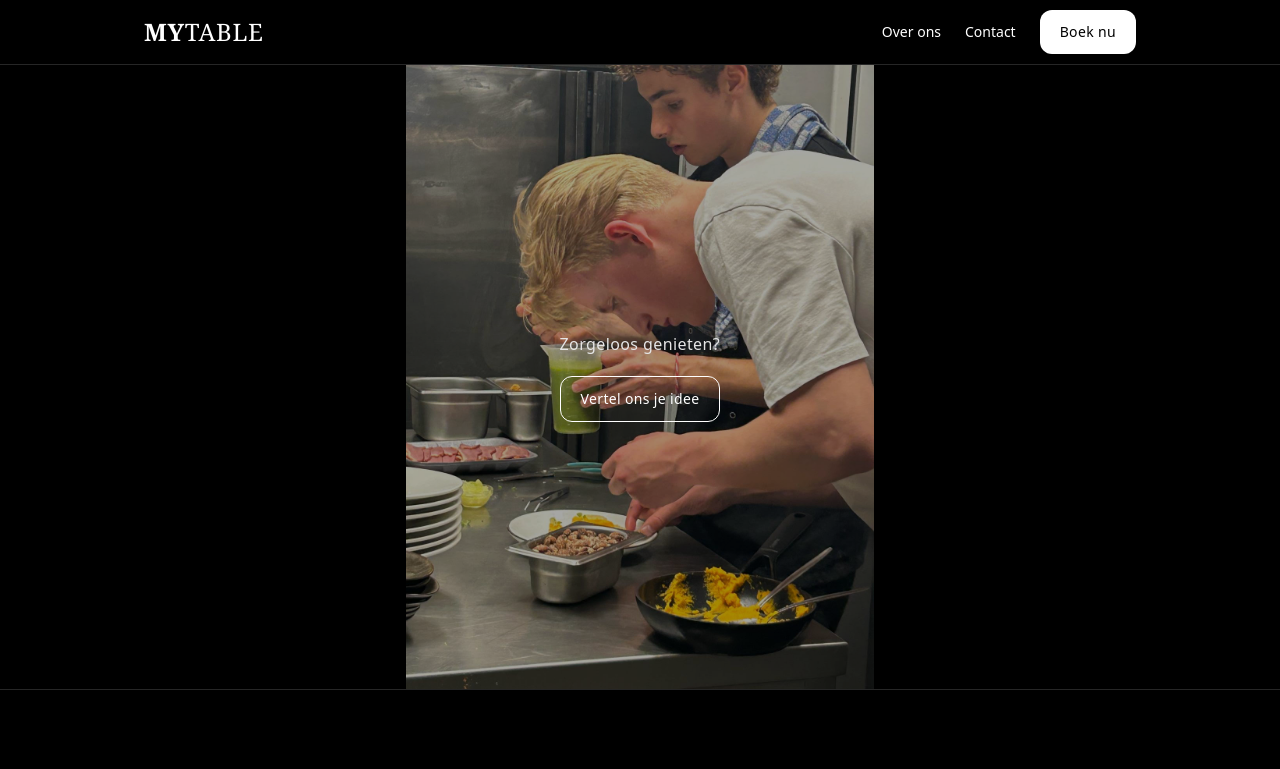
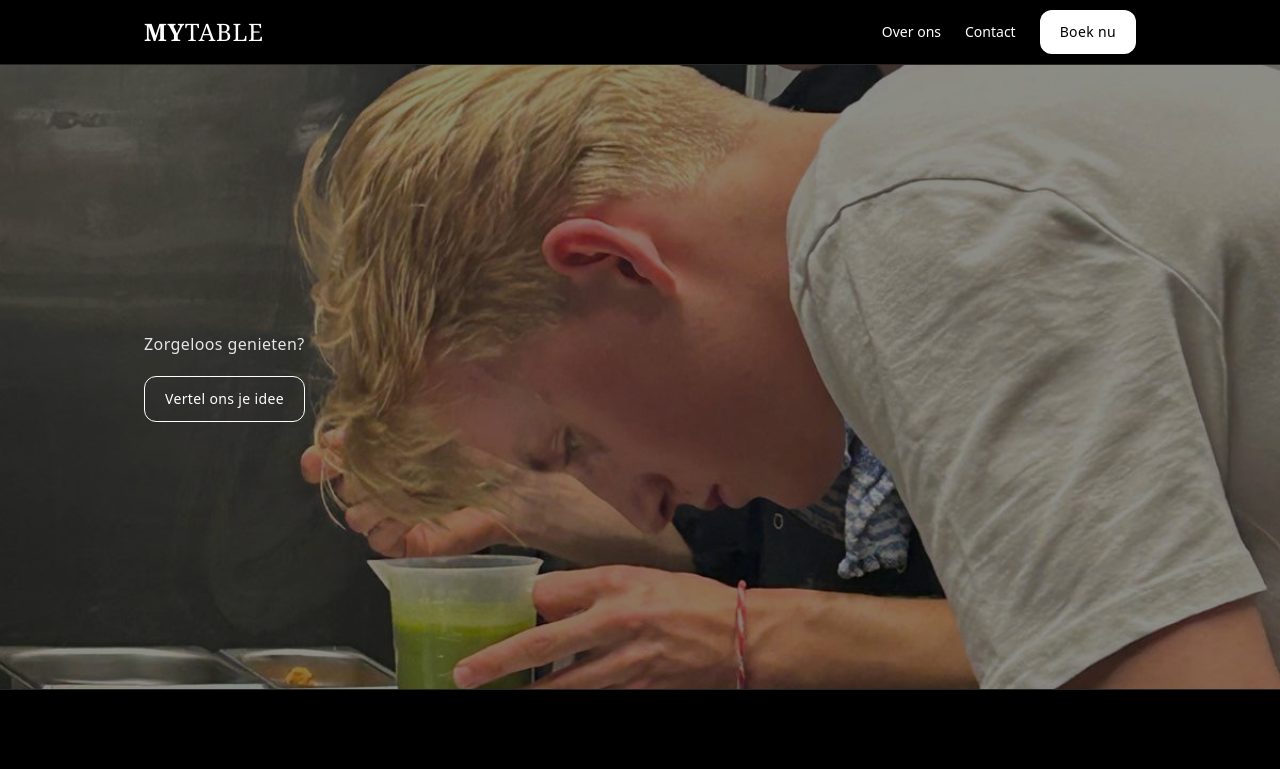
Before and after one commit to marienvermeij/MYtable, a React (Vite) app: page / in a window 1280 px wide. Shown: the top 769 px of the page. Built offline with nearby package versions, Linux system fonts and the light colour scheme.

Commit message:
Update App.jsx

```diff
--- a/src/App.jsx
+++ b/src/App.jsx
@@ -20,24 +20,23 @@ const Nav = () => (
 )
 
 /**
- * HERO — toont hero.jpg uit /public.
- * Nu met object-contain (geen cropping, minder ingezoomd).
+ * HERO — hero.jpg uit /public.
+ * Full width, iets hoger focuspunt zodat minder ingezoomd op het midden.
  */
 const Hero = () => (
   <section className="relative bg-black text-white">
-    <div className="h-[78vh] min-h-[520px] relative overflow-hidden flex items-center justify-center bg-black">
+    <div className="h-[78vh] min-h-[520px] relative overflow-hidden">
       {/* FOTO */}
       <img
         src="/hero.jpg"
         alt="MYTABLE hero"
-        className="max-h-full max-w-full object-contain"
-        style={{ objectPosition: 'center center' }}
+        className="absolute inset-0 w-full h-full object-cover object-[center_25%]"
       />
-      {/* Overlay voor subtiel contrast */}
-      <div className="absolute inset-0 bg-black/35" />
+      {/* Overlay voor leesbaarheid */}
+      <div className="absolute inset-0 bg-black/45" />
 
       {/* TEKST */}
-      <div className="absolute container-narrow flex flex-col items-start justify-center gap-5">
+      <div className="relative container-narrow h-full flex flex-col justify-center gap-5">
         <p className="tracking-wide text-base text-neutral-200">Zorgeloos genieten?</p>
         <div className="flex gap-3">
           <a
@@ -90,6 +89,7 @@ const Contact = () => (
             <li><strong>Instagram:</strong> @mytable</li>
           </ul>
         </div>
+        {/* Formulier */}
         <form name="contact" method="POST" data-netlify="true" className="space-y-4">
           <input type="hidden" name="form-name" value="contact" />
           <label className="block">
```
